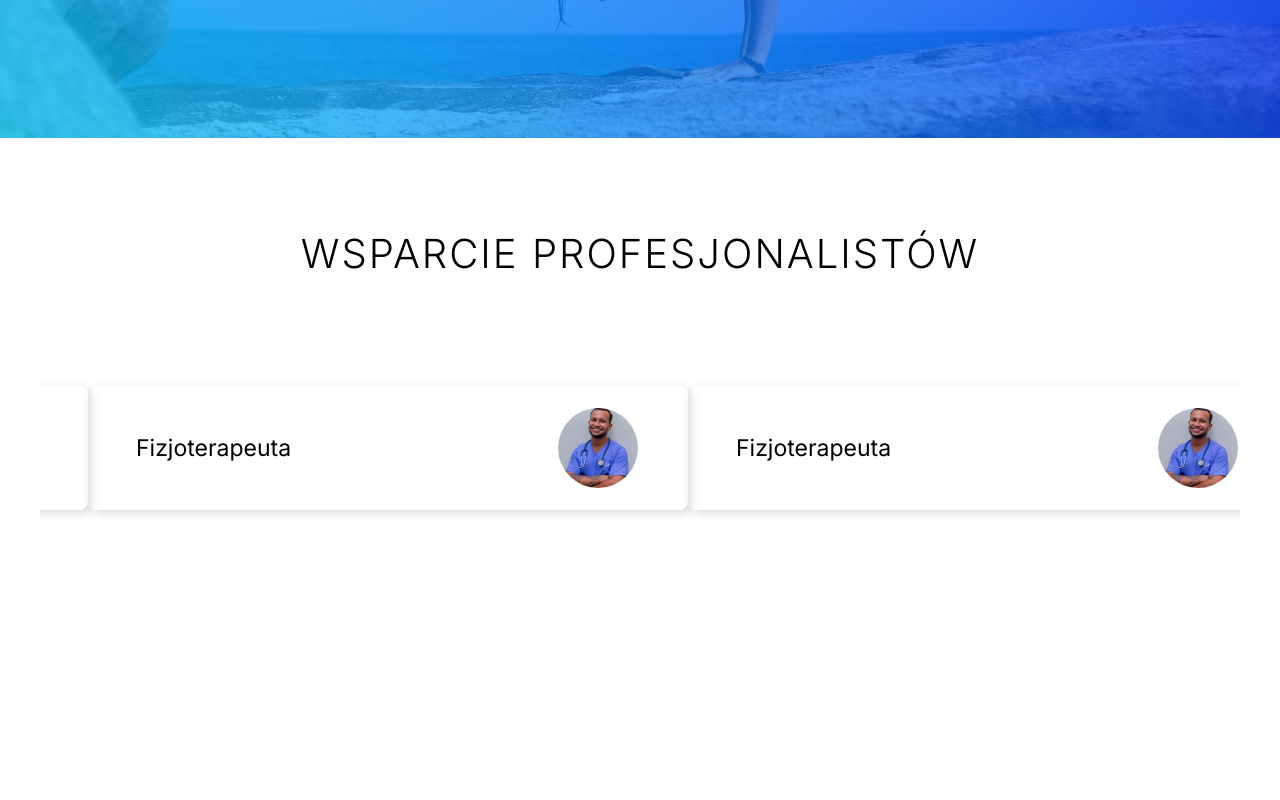
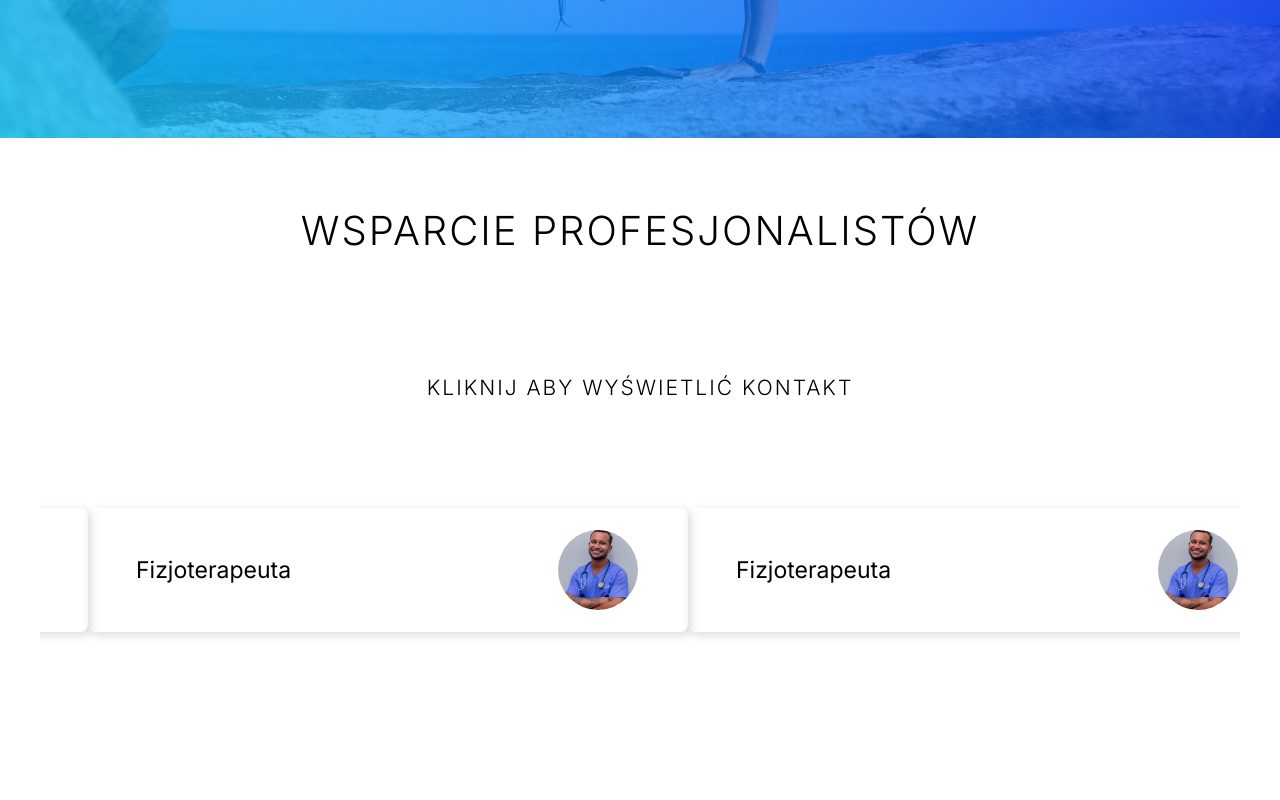
Before and after one commit to Pawko23/ProhealthTeam, a React (Create React App) app: page / in a window 1280 px wide. Shown: the part 2760-3560 px from the top of the page. Built offline with nearby package versions, Linux system fonts and the light colour scheme.

Commit message:
Navbar backround

```diff
--- a/src/components/MainSection.js
+++ b/src/components/MainSection.js
@@ -116,6 +116,7 @@ const MainSection = () => {
       <section className={MainStyles.professionals}>
         <div className={MainStyles.wrapper}>
           <h1>Wsparcie profesjonalistów</h1>
+          <h6>Kliknij aby wyświetlić kontakt</h6>
           <Slider {...settings} className={MainStyles['professionals-container']}>
             <div className={MainStyles['professional-box']} onClick={() => displayContact('Aleksander', '123456789', 'aleksander@gmail.com')}>
               <div className={MainStyles['professional-img']}>
--- a/src/styles/MainSection.module.css
+++ b/src/styles/MainSection.module.css
@@ -143,6 +143,7 @@ section {
 }
 
 .professionals {
+  margin-top: 50px;
   position: relative;
   display: flex;
   justify-content: center;
@@ -158,6 +159,16 @@ section {
   text-transform: uppercase;
   letter-spacing: 2px;
   padding: 10px;
+}
+.professionals h6 {
+  text-align: center;
+  color: #000;
+  font-size: 1.5rem;
+  font-weight: 300;
+  text-transform: uppercase;
+  letter-spacing: 2px;
+  padding: 10px;
+  margin-top: 100px;
 }
 .professionals .professionals-container {
   margin-top: 50px;
@@ -278,6 +289,9 @@ section {
   .professionals h1 {
     font-size: 3.3rem;
   }
+  .professionals h6 {
+    font-size: 1.8rem;
+  }
   .professionals .professionals-container {
     margin-top: 50px;
   }
@@ -330,6 +344,9 @@ section {
   }
   .professionals h1 {
     font-size: 3.8rem;
+  }
+  .professionals h6 {
+    font-size: 2.1rem;
   }
   .professionals .professionals-container {
     margin-top: 50px;
--- a/src/styles/MainSection.module.scss
+++ b/src/styles/MainSection.module.scss
@@ -159,6 +159,7 @@ section {
 }
 
 .professionals {
+  margin-top: 50px;
   position: relative;
   display: flex;
   justify-content: center;
@@ -173,6 +174,16 @@ section {
     text-transform: uppercase;
     letter-spacing: 2px;
     padding: 10px;
+  }
+  h6 {
+    text-align: center;
+    color: #000;
+    font-size: 1.5rem;;
+    font-weight: 300;
+    text-transform: uppercase;
+    letter-spacing: 2px;
+    padding: 10px;
+    margin-top: 100px;
   }
   .professionals-container {
     margin-top: 50px;
@@ -335,6 +346,9 @@ section {
     h1 {
       font-size: 3.3rem;
     }
+    h6 {
+      font-size: 1.8rem;
+    }
     .professionals-container {
       margin-top: 50px;
       .professional-box {
@@ -409,6 +423,9 @@ section {
   .professionals {
     h1 {
       font-size: 3.8rem;
+    }
+    h6 {
+      font-size: 2.1rem;
     }
     .professionals-container {
       margin-top: 50px;
--- a/src/styles/Navbar.module.css
+++ b/src/styles/Navbar.module.css
@@ -47,7 +47,7 @@ body {
 }
 .burger-menu .menu-container {
   position: fixed;
-  background-color: #333;
+  background: linear-gradient(45deg, rgb(8, 206, 255), rgb(8, 24, 255));
   width: 100%;
   height: 100vh;
   display: flex;
@@ -68,7 +68,7 @@ body {
   text-transform: uppercase;
   text-decoration: none;
   color: #fff;
-  font-weight: 300;
+  font-weight: 500;
   font-size: 2.5rem;
 }
 
--- a/src/styles/Navbar.module.scss
+++ b/src/styles/Navbar.module.scss
@@ -47,7 +47,7 @@ body {
   display: none;
   .menu-container {
     position: fixed;
-    background-color: #333;
+    background: linear-gradient(45deg, rgb(8, 206, 255), rgba(8, 24, 255));
     width: 100%;
     height: 100vh;
     display: flex;
@@ -65,7 +65,7 @@ body {
           text-transform: uppercase;
           text-decoration: none;
           color: #fff;
-          font-weight: 300;
+          font-weight: 500;
           font-size: 2.5rem;
         }
       }
```
Also changed, not shown: 2 other files (tests, documents, lock files or other folders).
